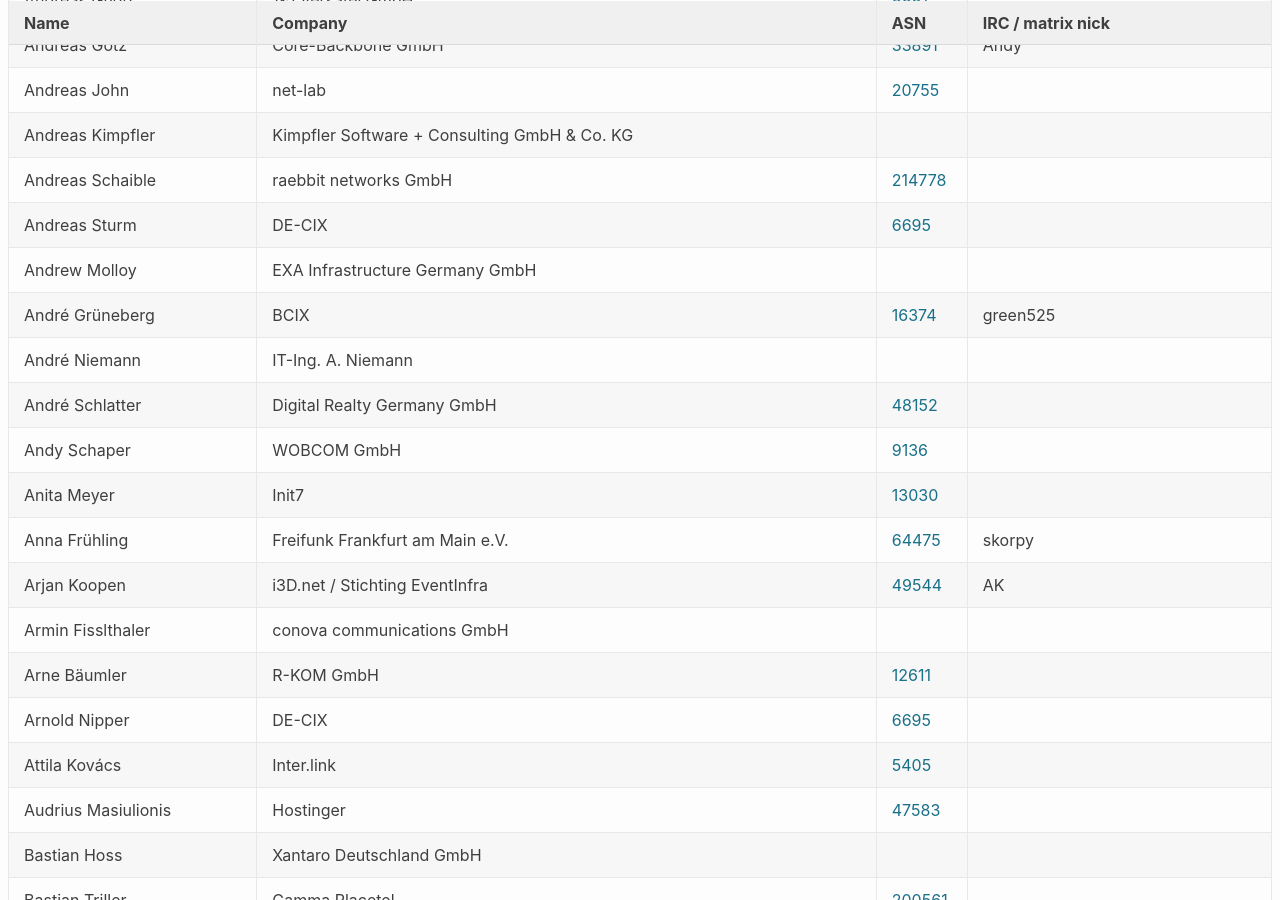
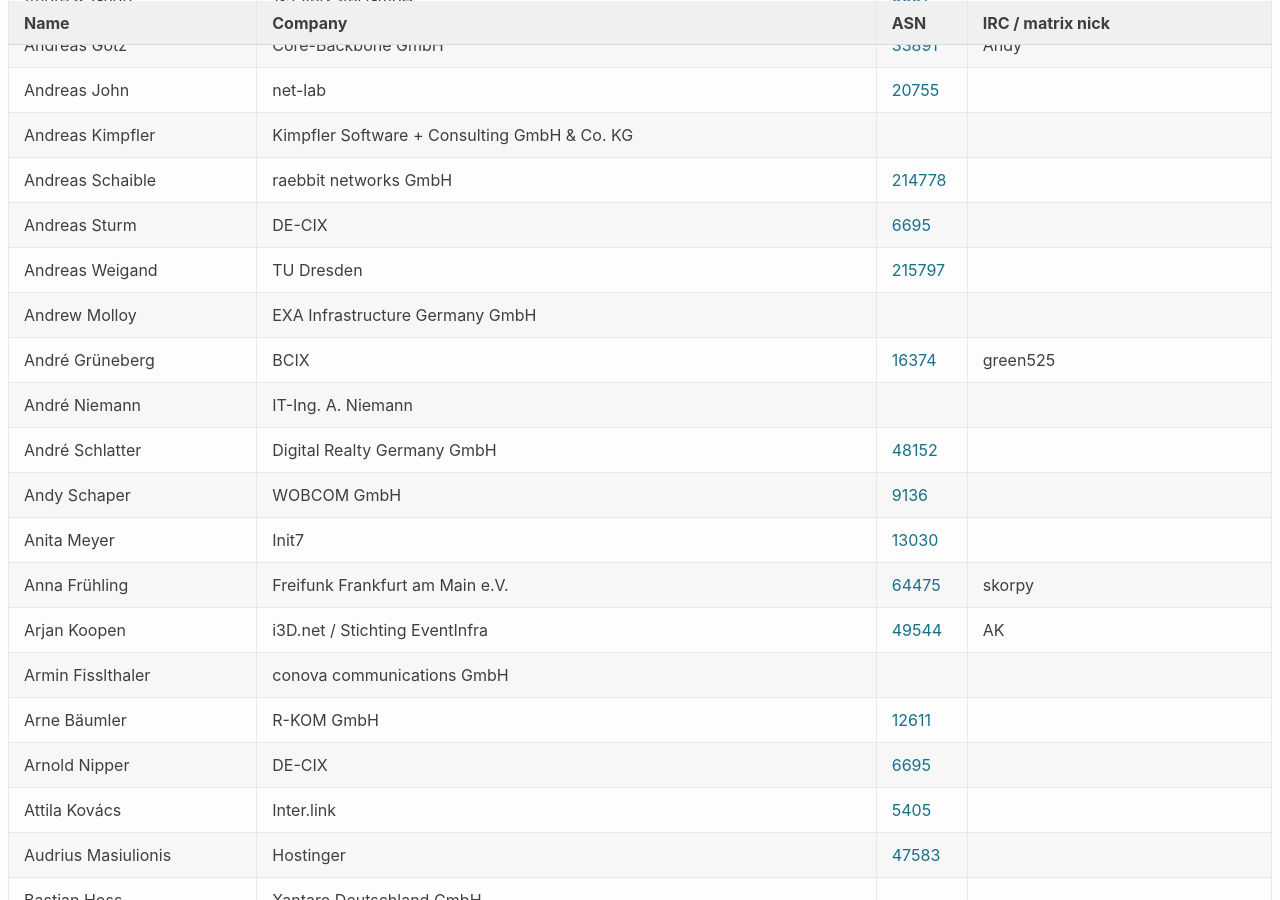
Before and after one commit to denog/pretix-attendeelist, a Jekyll site: the page built from denog17/index.markdown, in a window 1280 px wide and 900 px high, scrolled down 1303 px. Built offline with Jekyll 4.4.1, drawn with Linux system fonts in a browser that asks for light colours.

Commit message:
Latest data: Tue Sep 30 16:34:55 UTC 2025

```diff
--- a/_data/attendees_denog17_onsite.json
+++ b/_data/attendees_denog17_onsite.json
@@ -174,6 +174,12 @@
     "asn": "6695"
   },
   {
+    "name": "Andreas Weigand",
+    "company": "TU Dresden",
+    "irc": null,
+    "asn": "215797"
+  },
+  {
     "name": "André Grüneberg",
     "company": "BCIX",
     "irc": "green525",
@@ -1740,6 +1746,12 @@
     "asn": null
   },
   {
+    "name": "Matthias Hahn",
+    "company": "NOKIA",
+    "irc": null,
+    "asn": null
+  },
+  {
     "name": "Matthias Kayser",
     "company": "Smartoptics AS",
     "irc": null,
```
